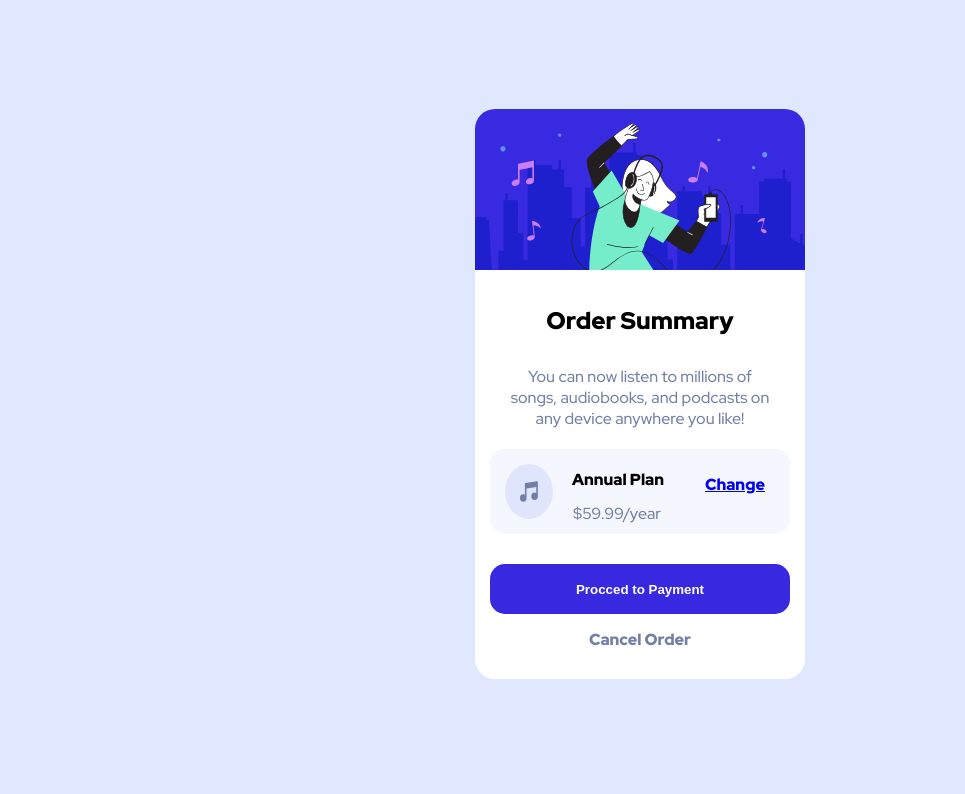
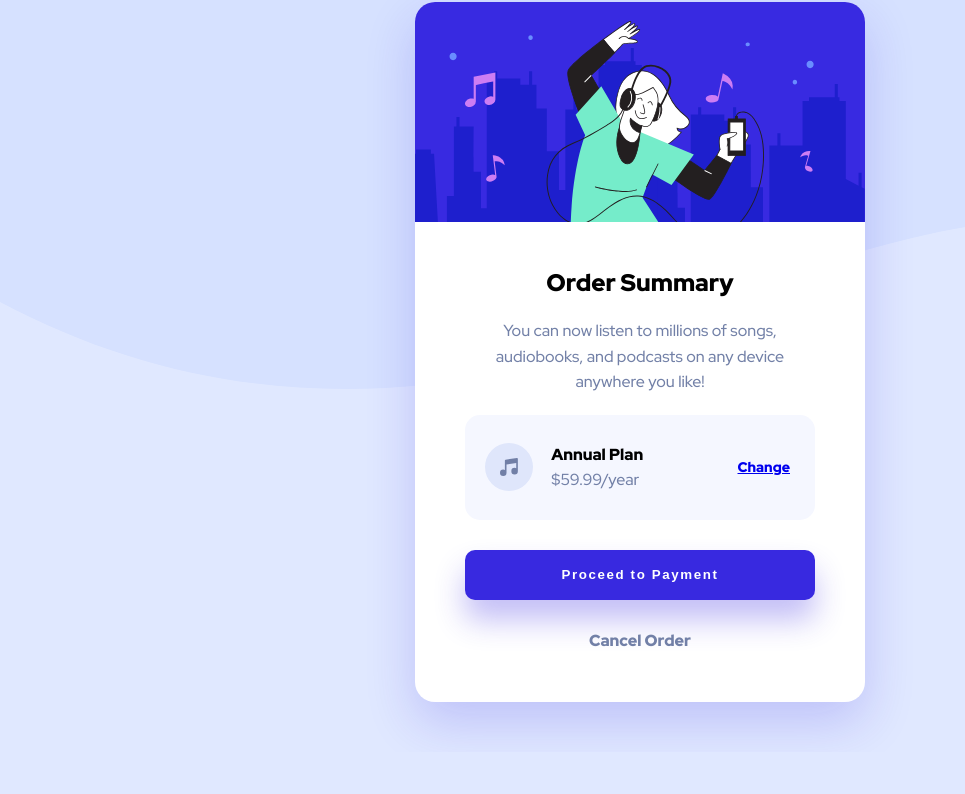
Before and after one commit to uxchar/order-summary-component, a plain HTML site: page index.html in a window 1280 px wide. Shown: the part 49-843 px from the top of the page, without its empty margins (0-965 px from the left). After the commit the page ends 801 px from the top, so only its background shows below. Drawn offline with Linux system fonts and the light colour scheme.

Commit message:
fixed layout alignments, added larger screen view

```diff
--- a/index.html
+++ b/index.html
@@ -49,8 +49,8 @@
             <a href="#" class="change">Change</a>
           </div>
           <div class="payment-container">
-            <button class="pay-btn">Procced to Payment</button>
-            <p class="cancel-btn">Cancel Order</p>
+            <button class="pay-btn">Proceed to Payment</button>
+            <a href="#" class="cancel-btn">Cancel Order</a>
           </div>
         </div>
       </div>
--- a/styles.css
+++ b/styles.css
@@ -24,10 +24,17 @@ body {
   background-color: var(--clr-pale-blue);
 }
 
+h1 {
+  font-size: 1px;
+  color: var(--clr-pale-blue);
+}
+
 p {
   font-size: 1rem;
   color: var(--clr-desaturated-blue);
 }
+
+/*background styles and grid*/
 
 .main-container {
   display: grid;
@@ -36,28 +43,36 @@ p {
   align-content: center;
 }
 
-.card-title {
-  text-align: center;
-  margin: 30px auto 30px auto;
-  font-weight: 900;
-}
-
+/* main card styles*/
 .order-summary-card {
   width: 330px;
   height: 570px;
   background-color: white;
   border-radius: 20px;
+  box-shadow: 0 20px 50px hsl(245, 75%, 52%, 0.2);
 }
+
+/*top card section*/
 
 .summary-img {
   width: 100%;
   border-top-right-radius: 20px;
   border-top-left-radius: 20px;
 }
+
+.card-title {
+  text-align: center;
+  margin: 25px auto 15px auto;
+  font-weight: 900;
+}
+
 .summary-description {
   text-align: center;
   margin: auto 30px auto 30px;
+  line-height: 1.6;
 }
+
+/*middle card section*/
 
 .plan-container {
   display: flex;
@@ -67,55 +82,128 @@ p {
   border-radius: 15px;
   height: 85px;
   width: 300px;
-  margin-left: 15px;
-  margin-top: 20px;
+  margin: 20px 20px;
   background-color: var(--clr-very-pale-blue);
 }
 
 .music-icon {
-  margin: 15px 10px 15px 15px;
   order: 1;
+  align-self: center;
+  margin-left: 20px;
 }
 
 .annual-txt {
-  margin-top: 20px;
-  margin-left: -10px;
-  margin-bottom: 20px;
   order: 2;
+  align-self: center;
+  margin-bottom: 25px;
+  margin-left: -15px;
   color: var(--clr-black);
+  font-size: 14px;
   font-weight: 900;
 }
 
 .price {
   order: 2;
+  align-self: center;
   align-self: flex-end;
-  margin-left: -110px;
-  margin-bottom: 10px;
+  margin-left: -115px;
+  margin-bottom: 22px;
+  font-size: 14px;
+}
+.change {
+  order: 3;
+  align-self: center;
+  font-weight: 900;
+  margin: 25px;
+  font-size: 14px;
 }
 
-.change {
-  order: 3;
-  font-weight: 900;
-  margin: 25px;
+.change:hover {
+  text-decoration: none;
+  color: hsl(245, 75%, 52%, 0.7);
 }
+
+/*bottom card section*/
 
 .payment-container {
   display: flex;
   flex-direction: column;
-  margin: 30px 15px 15px 15px;
+  margin: 25px 20px 25px 20px;
 }
 
 .pay-btn {
+  letter-spacing: 0.1rem;
   font-weight: 900;
   height: 50px;
   width: 300px;
-  border-radius: 15px;
+  border-radius: 10px;
+  box-shadow: 0 20px 30px hsl(245, 75%, 52%, 0.3);
   color: var(--clr-white);
   background-color: var(--clr-bright-blue);
 }
 
+.pay-btn:hover {
+  --clr-bright-blue: hsl(245, 75%, 52%, 0.7);
+}
+
 .cancel-btn {
+  color: var(--clr-desaturated-blue);
   text-align: center;
-  margin-top: 15px;
+  text-decoration: none;
+  font-size: 14px;
+  margin-top: 25px;
   font-weight: 900;
 }
+
+.cancel-btn:hover {
+  color: var(--clr-black);
+}
+
+@media screen and (min-width: 768px) {
+  .main-container {
+    background: url(./images/pattern-background-desktop.svg);
+    background-repeat: no-repeat;
+  }
+
+  .order-summary-card {
+    width: 450px;
+    height: 700px;
+  }
+
+  .card-title {
+    margin: 40px auto 20px auto;
+  }
+
+  .summary-description {
+    margin: auto 50px auto 50px;
+  }
+
+  .plan-container {
+    width: 350px;
+    height: 105px;
+    margin: 20px 50px;
+  }
+
+  .annual-txt {
+    font-size: 16px;
+    margin-left: -55px;
+  }
+
+  .price {
+    font-size: 16px;
+    margin-left: -165px;
+    margin-bottom: 30px;
+  }
+
+  .payment-container {
+    width: 350px;
+    margin: 30px 50px auto 50px;
+  }
+  .pay-btn {
+    width: 350px;
+    margin-bottom: 5px;
+  }
+  .cancel-btn {
+    font-size: 16px;
+  }
+}
```
